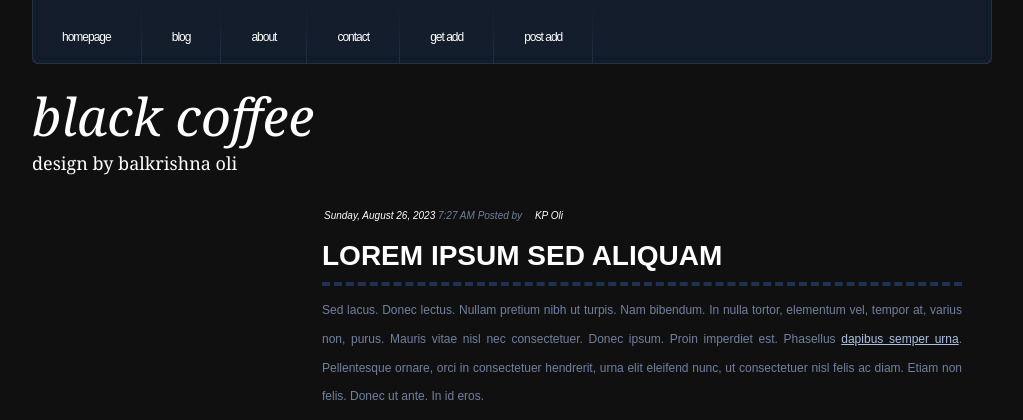
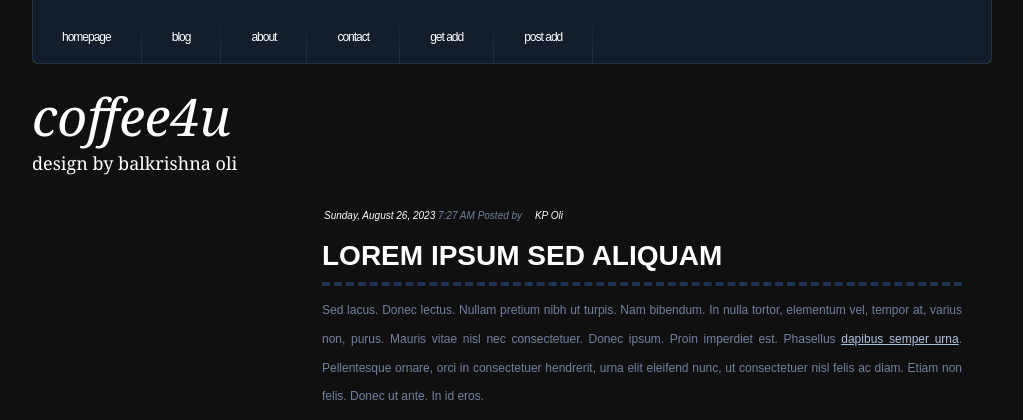
Before and after one commit to balkrishna01/coffee4u, a Django app: page /blog/ in a window 1280 px wide. Shown: the top 420 px of the page, without its empty margins (128-1151 px from the left). Run offline with Django 4.2, Linux system fonts and the light colour scheme.

Commit message:
changed the logo

```diff
--- a/templates/header.html
+++ b/templates/header.html
@@ -21,7 +21,7 @@
 	</div>
 	<!-- end #menu -->
 	<div id="logo">
-		<h1><a href="#">Black Coffee </a></h1>
+		<h1><a href="#">Coffee4U </a></h1>
 		<h2>Design by <a href="https://www.linkedin.com/in/balkrishna-oli-77162416a/" rel="nofollow"> Balkrishna Oli </a></h2>
 	</div>
 	<hr />
```
